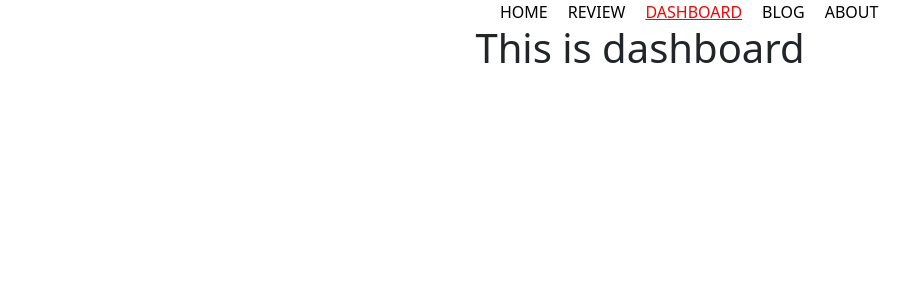
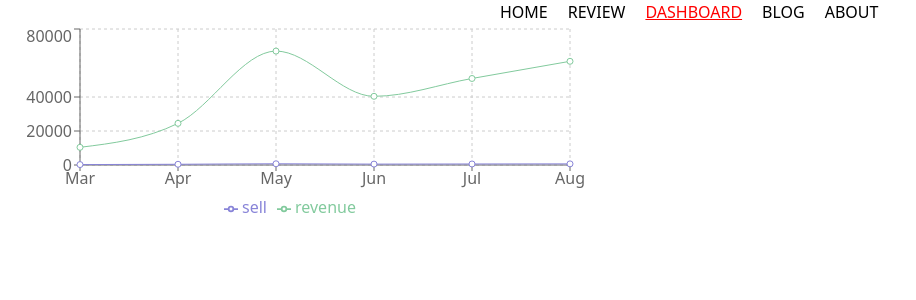
Before and after one commit to Ripon2323/assignment-9, a React (Create React App) app: page /dashboard in a window 1280 px wide. Shown: the top 300 px of the page, without its empty margins (0-916 px from the left). Built offline with nearby package versions, Linux system fonts and the light colour scheme.

Commit message:
line chart added

```diff
--- a/package.json
+++ b/package.json
@@ -12,6 +12,7 @@
     "react-dom": "^18.2.0",
     "react-router-dom": "^6.4.0",
     "react-scripts": "5.0.1",
+    "recharts": "^2.1.14",
     "web-vitals": "^2.1.4"
   },
   "scripts": {
--- a/src/components/Dashboard/Dashboard.js
+++ b/src/components/Dashboard/Dashboard.js
@@ -1,9 +1,61 @@
+
 import React from 'react';
+import { CartesianGrid, Legend, Line, LineChart, XAxis, YAxis } from 'recharts';
 
 const Dashboard = () => {
+
+    const data = [
+        {
+            "month": "Mar",
+            "investment": 100000,
+            "sell": 241,
+            "revenue": 10401
+        },
+        {
+            "month": "Apr",
+            "investment": 200000,
+            "sell": 423,
+            "revenue": 24500
+        },
+        {
+            "month": "May",
+            "investment": 500000,
+            "sell": 726,
+            "revenue": 67010
+        },
+        {
+            "month": "Jun",
+            "investment": 500000,
+            "sell": 529,
+            "revenue": 40405
+        },
+        {
+            "month": "Jul",
+            "investment": 600000,
+            "sell": 601,
+            "revenue": 50900
+        },
+        {
+            "month": "Aug",
+            "investment": 700000,
+            "sell": 670,
+            "revenue": 61000
+        }
+    ]
+
     return (
         <div>
-            <h1>This is dashboard</h1>
+
+            <LineChart width={600} height={200} data={data}
+                margin={{ top: 5, right: 30, left: 20, bottom: 5 }}>
+                <CartesianGrid strokeDasharray="3 3" />
+                <XAxis dataKey="month" />
+                <YAxis />
+
+                <Legend />
+                <Line type="monotone" dataKey="sell" stroke="#8884d8" />
+                <Line type="monotone" dataKey="revenue" stroke="#82ca9d" />
+            </LineChart>
         </div>
     );
 };
```
Also changed, not shown: 1 other file (tests, documents, lock files or other folders).
